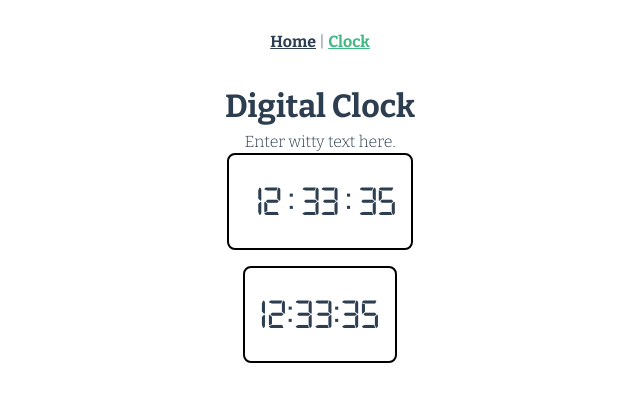
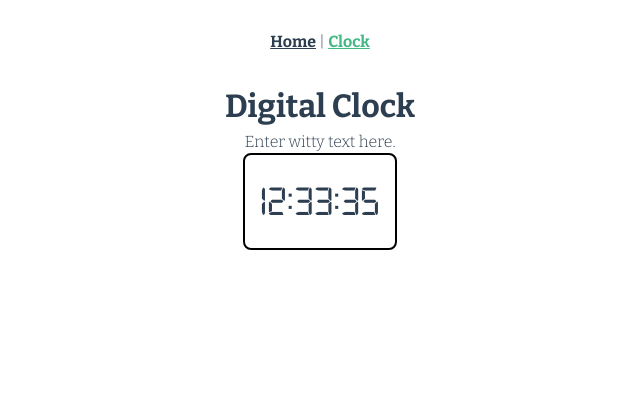
Before and after one commit to EllyPirelly/vuejs-training, a Vue app: page /clock in a window 1280 px wide. Shown: the top 402 px of the page, without its empty margins (320-960 px from the left). Built offline with nearby package versions, Linux system fonts and the light colour scheme.

Commit message:
fix typos, functionality

```diff
--- a/src/components/DigitalClock.vue
+++ b/src/components/DigitalClock.vue
@@ -1,10 +1,11 @@
 <template>
   <div class="digiclock-wrapper">
-    <span class="testfont-monomono">
-      {{ dateTime.hours }}:{{ dateTime.minutes }}:{{ dateTime.seconds }}
-    </span>
-    <span class="testfont-regular">
-      {{ dateTime.hours }}:{{ dateTime.minutes }}:{{ dateTime.seconds }}
+    <span class="digiclock-v1">
+      <span>{{ dateTime.hours }}</span>
+      <span>:</span>
+      <span>{{ dateTime.minutes }}</span>
+      <span>:</span>
+      <span>{{ dateTime.seconds }}</span>
     </span>
   </div>
 </template>
@@ -38,6 +39,14 @@ export default {
       }
     },
 
+    /*     setTime(date) {
+      const seconds = date.getSeconds()
+      const minutes = date.getMinutes()
+      const hours = date.getHours()
+
+      return { variable } < 10 ? `0${ variable }` : { variable }
+    } */
+
     setSeconds(date) {
       const seconds = date.getSeconds()
       return seconds < 10 ? `0${seconds}` : seconds
@@ -50,7 +59,7 @@ export default {
 
     setHours(date) {
       const hours = date.getHours()
-      return hours < 10 ? -`0${hours}` : hours
+      return hours < 10 ? `0${hours}` : hours
     },
   },
 
@@ -73,20 +82,12 @@ export default {
   row-gap: 16px;
 }
 
-.testfont-monomono,
-.testfont-regular {
+.digiclock-v1 {
   border: 2px solid #000;
   border-radius: 8px;
+  font-family: 'digital-7regular', monospace;
   font-size: 42px;
   line-height: 1.5em;
   padding: 15px;
 }
-
-.testfont-monomono {
-  font-family: 'digital-7_monomono', monospace;
-}
-
-.testfont-regular {
-  font-family: 'digital-7regular', monospace;
-}
 </style>
```
